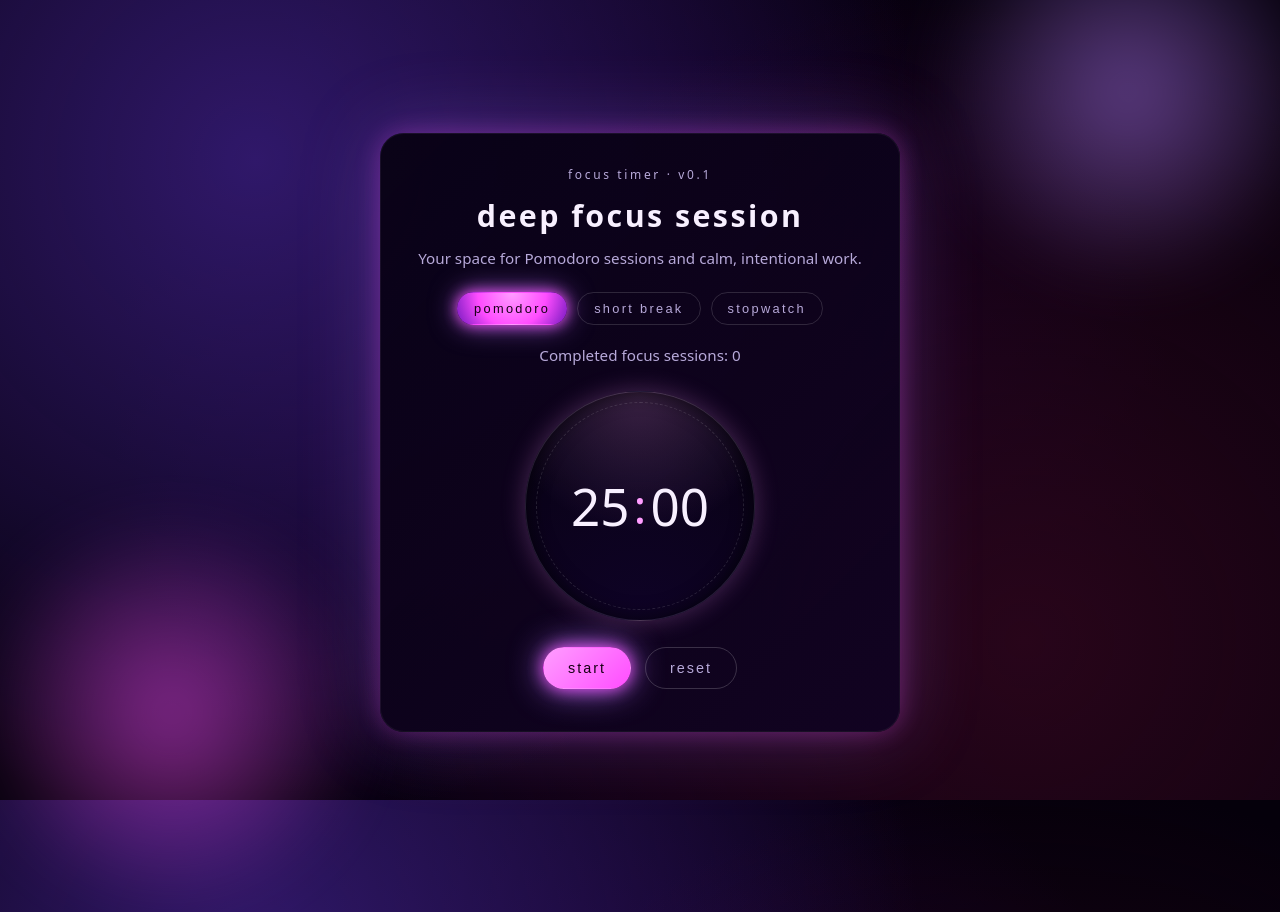
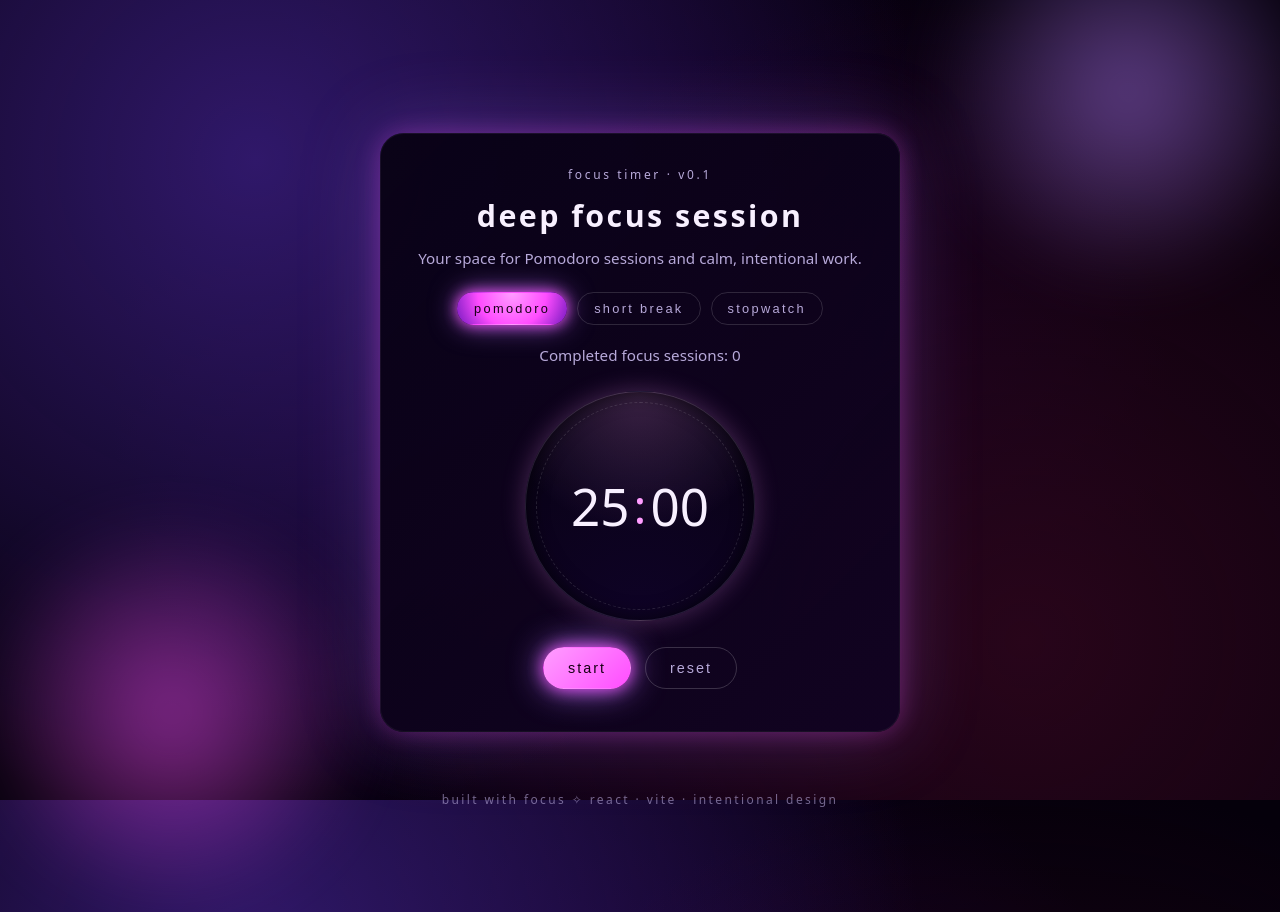
Before and after one commit to Dan-ast/focus-timer, a React (Vite) app: page / in a window 1280 px wide. Shown: the top 912 px of the page. Built offline with nearby package versions, Linux system fonts and the light colour scheme.

Commit message:
feat: add minimal atmospheric footer section

```diff
--- a/src/App.jsx
+++ b/src/App.jsx
@@ -159,6 +159,11 @@ function App() {
         </section>
 
       </main>
+      <footer className="app-footer">
+        <p>
+          Built with focus &#10023; React &middot; Vite &middot; Intentional design
+          </p>
+      </footer>
     </div>
   );
 }
--- a/src/index.css
+++ b/src/index.css
@@ -239,6 +239,23 @@ body {
   box-shadow: 0 0 12px rgba(199, 125, 255, 0.7);
 }
 
+.app-footer {
+  position: absolute;
+  bottom: 24px;
+  width: 100%;
+  text-align: center;
+  font-size: 0.75rem;
+  letter-spacing: 0.2em;
+  text-transform: lowercase;
+  color: var(--text-muted);
+  opacity: 0.6;
+  pointer-events: none;
+}
+
+.app-footer p {
+  margin: 0;
+}
+
 @media (max-width: 480px) {
   .timer-shell {
     padding: 24px 18px 22px;
```
